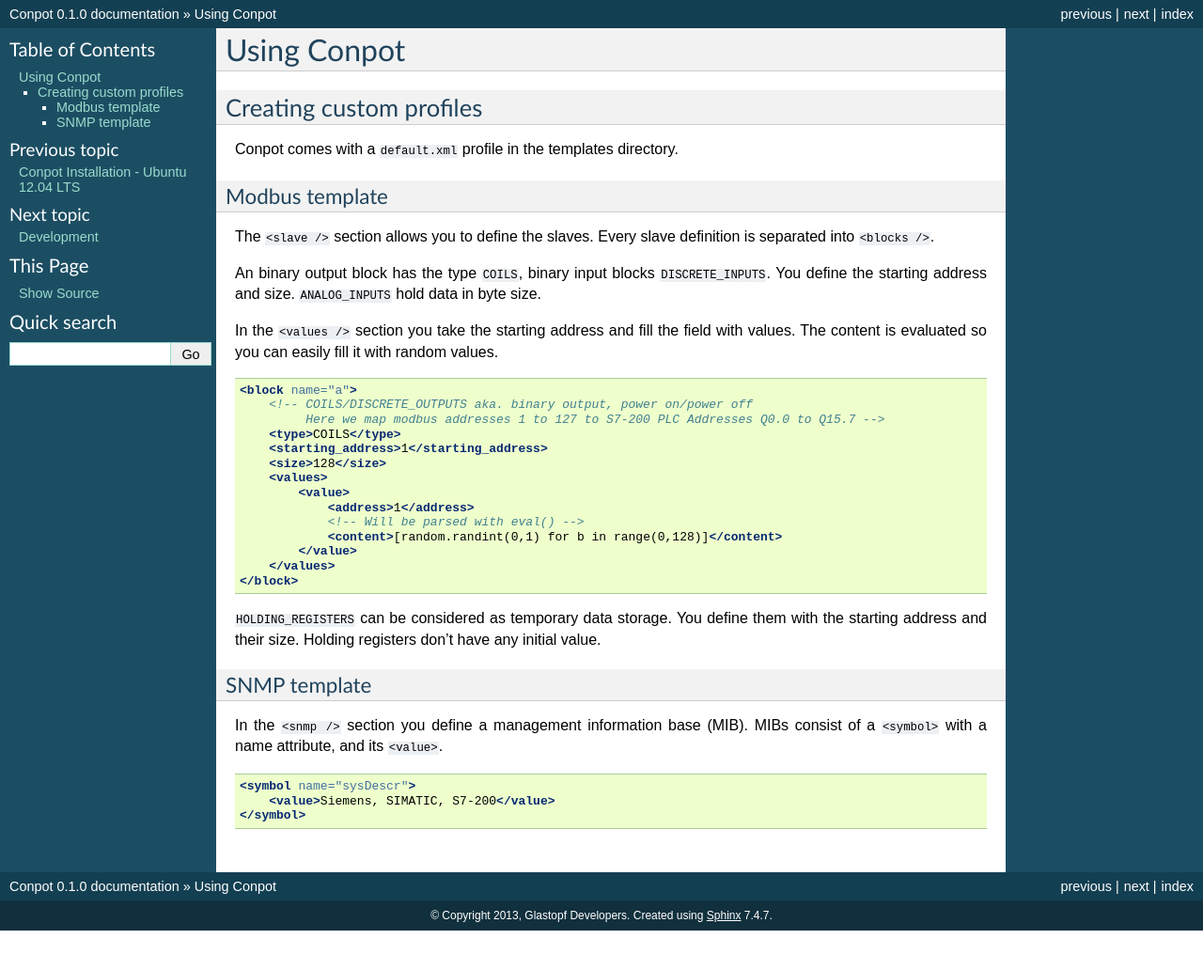
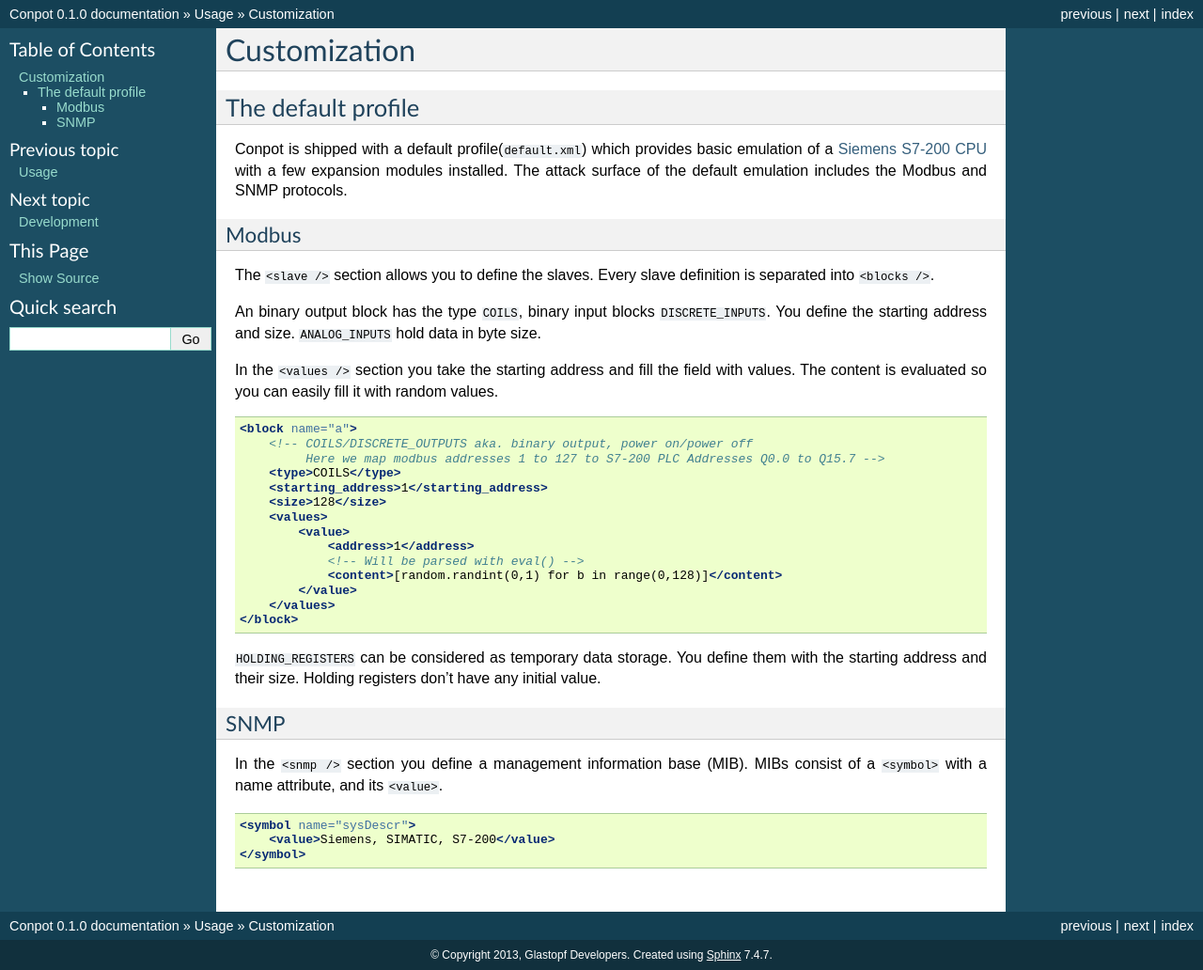
Before and after one commit to logictitans/PLC-conpot, a Sphinx documentation site: the page built from docs/source/usage/usage.rst, in a window 1280 px wide. Shown: the whole page at 94% size. Built offline with Sphinx 7.4.7, drawn with Linux system fonts in a browser that asks for light colours; before the commit the page ends 990 px from its top, so only the background shows below that.

Commit message:
minor documentation updated
#29

```diff
--- a/docs/source/conf.py
+++ b/docs/source/conf.py
@@ -231,7 +231,7 @@ man_pages = [
 #  dir menu entry, description, category)
 texinfo_documents = [
   ('index', 'Conpot', u'Conpot Documentation',
-   u'Glastopf Developers', 'Conpot', 'One line description of project.',
+   u'Glastopf Developers', 'Conpot', 'ICS/SCADA honeypot.',
    'Miscellaneous'),
 ]
 
--- a/docs/source/index.rst
+++ b/docs/source/index.rst
@@ -12,7 +12,7 @@ Contents:
    :maxdepth: 2
 
    installation/index
-   usage
+   usage/index
    development/index
 
 
--- a/docs/source/installation/index.rst
+++ b/docs/source/installation/index.rst
@@ -3,8 +3,8 @@
 Installation
 ===========
 
-Basics instruction on how to install Glastopf
+Basics instruction on how to install Conpot
 
 .. toctree::
 
-    installation_ubuntu
+    ubuntu
--- a/docs/source/installation/installation_ubuntu.rst
+++ b/docs/source/installation/ubuntu.rst
@@ -1,4 +1,4 @@
-Conpot Installation - Ubuntu 12.04 LTS
+Ubuntu 12.04 LTS
 ======================================
 
 Installation
--- /dev/null
+++ b/docs/source/usage/index.rst
@@ -0,0 +1,10 @@
+.. Usage chapter frontpage
+
+Usage
+===========
+
+Conpot usage
+
+.. toctree::
+
+    usage
--- a/docs/source/usage.rst
+++ b/docs/source/usage/usage.rst
@@ -1,12 +1,14 @@
-Using Conpot
+Customization
 ============
 
-Creating custom profiles
+The default profile
 ------------------------
 
-Conpot comes with a ``default.xml`` profile in the templates directory.
+Conpot is shipped with a default profile(``default.xml``) which provides basic emulation of a
+`Siemens S7-200 CPU <https://www.automation.siemens.com/mcms/programmable-logic-controller/en/simatic-s7-controller/s7-200/pages/default.aspx?HTTPS=REDIR>`_
+with a few expansion modules installed. The attack surface of the default emulation includes the Modbus and SNMP protocols.
 
-Modbus template
+Modbus
 ~~~~~~~~~~~~~~~
 
 The ``<slave />`` section allows you to define the slaves. Every slave definition is separated into ``<blocks />``.
@@ -37,7 +39,7 @@ you can easily fill it with random values.
 ``HOLDING_REGISTERS`` can be considered as temporary data storage. You define them with the starting address and their
 size. Holding registers don't have any initial value.
 
-SNMP template
+SNMP
 ~~~~~~~~~~~~~
 
 In the ``<snmp />`` section you define a management information base (MIB). MIBs consist of a ``<symbol>`` with a name
```
Also changed, not shown: 1 other file.
